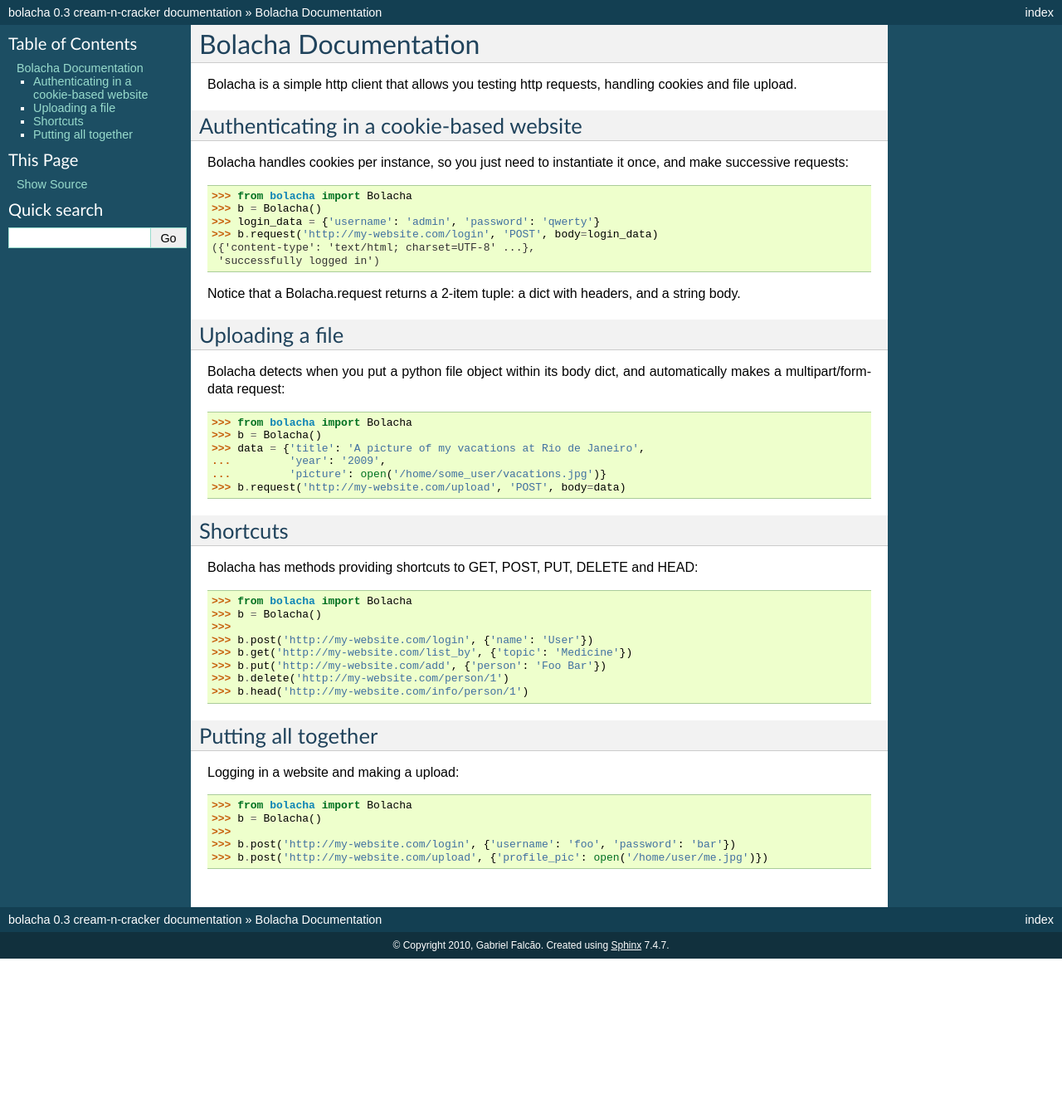
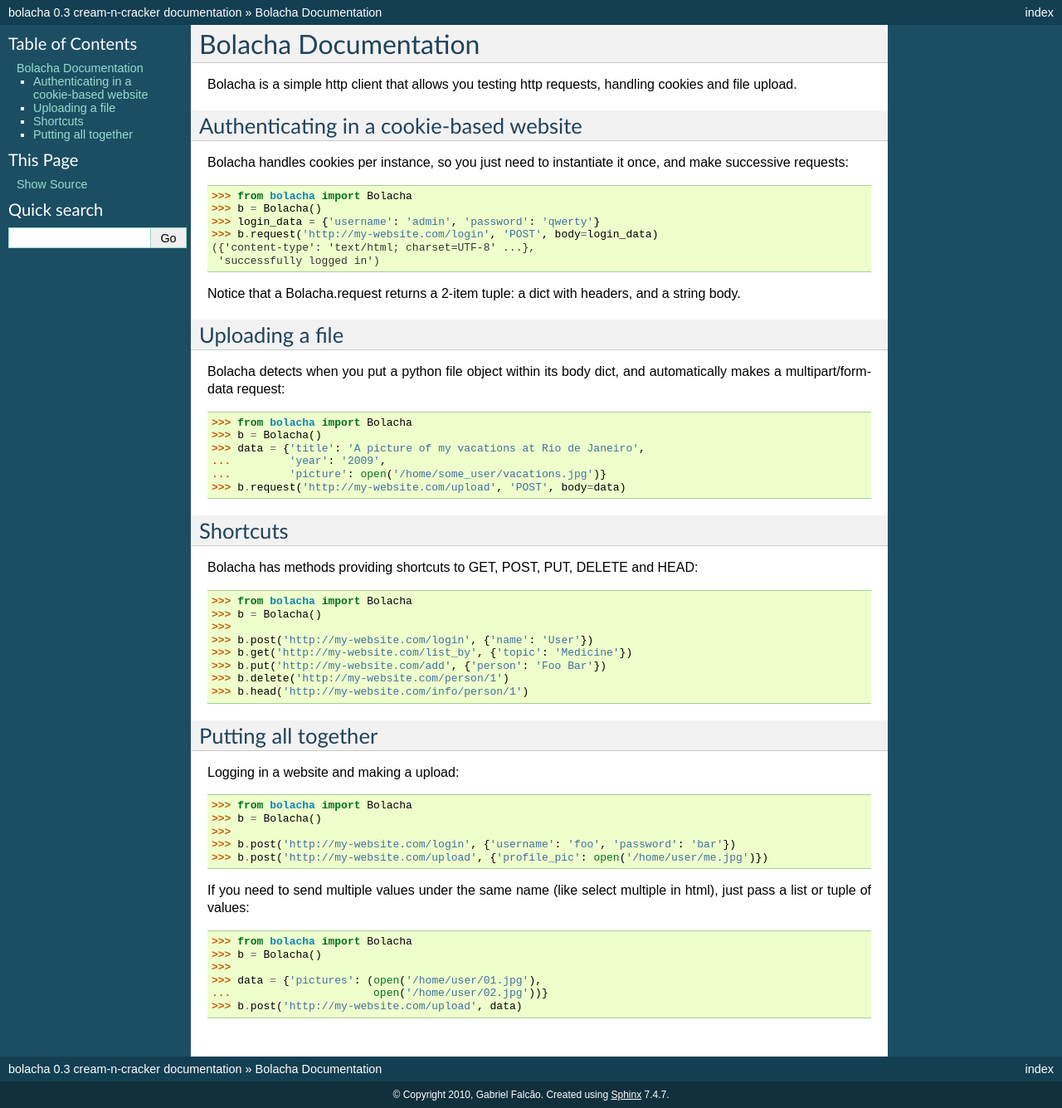
Before and after one commit to gabrielfalcao/bolacha, a Sphinx documentation site: the page built from docs/index.rst, in a window 1280 px wide. Shown: the whole page at 83% size. Built offline with Sphinx 7.4.7, drawn with Linux system fonts in a browser that asks for light colours; before the commit the page ends 1155 px from its top, so only the background shows below that.

Commit message:
adding docs do multi-value keys

```diff
--- a/docs/index.rst
+++ b/docs/index.rst
@@ -59,3 +59,13 @@
      >>>
      >>> b.post('http://my-website.com/login', {'username': 'foo', 'password': 'bar'})
      >>> b.post('http://my-website.com/upload', {'profile_pic': open('/home/user/me.jpg')})
+
+If you need to send multiple values under the same name (like select
+multiple in html), just pass a list or tuple of values::
+
+     >>> from bolacha import Bolacha
+     >>> b = Bolacha()
+     >>>
+     >>> data = {'pictures': (open('/home/user/01.jpg'),
+     ...                      open('/home/user/02.jpg'))}
+     >>> b.post('http://my-website.com/upload', data)
```
